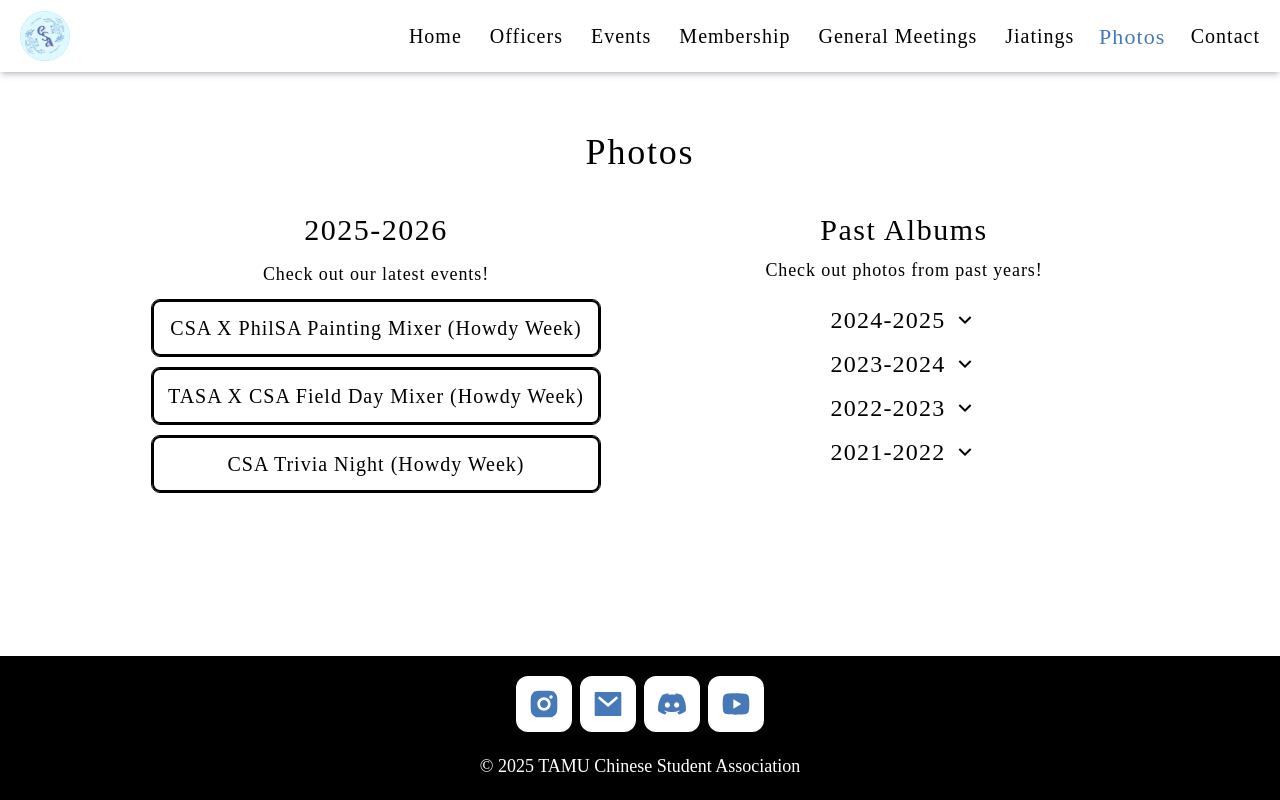
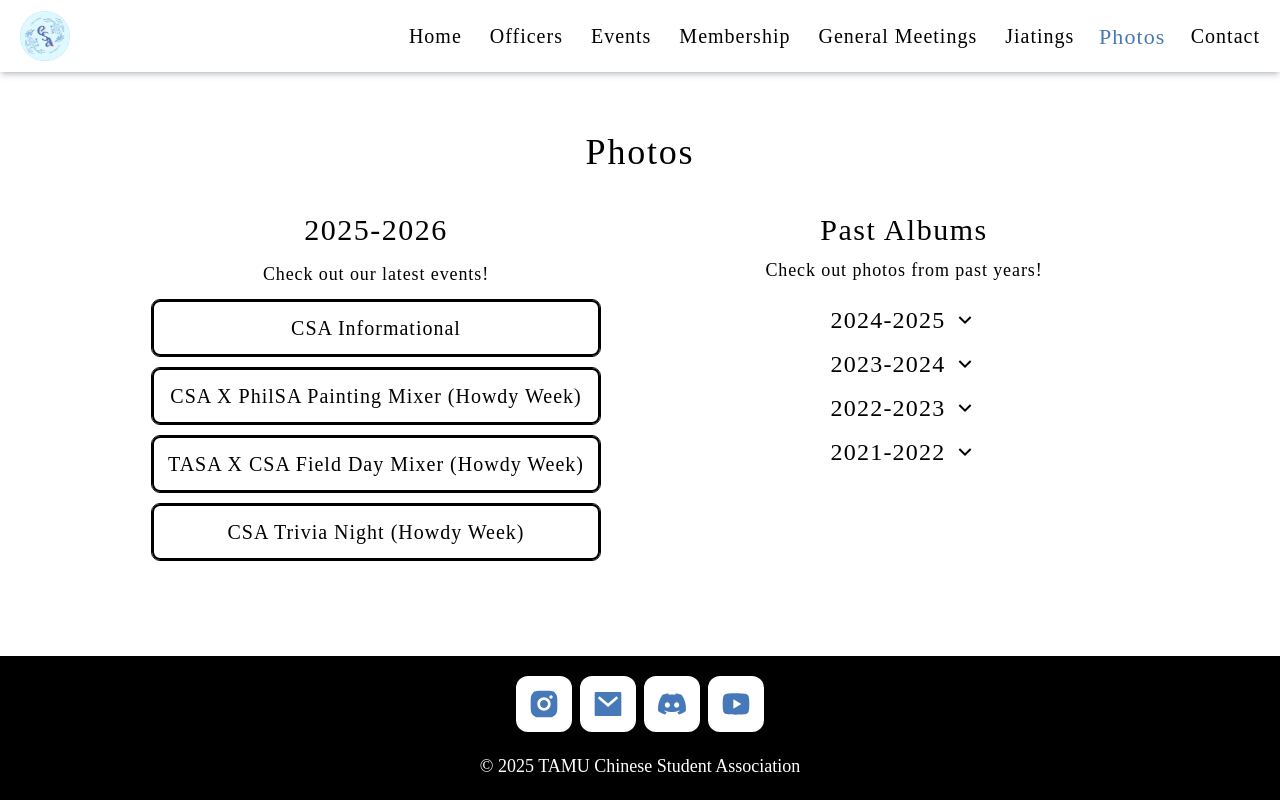
Before and after one commit to tamucsa/website, a Next.js app: page /photos in a window 1280 px wide. Built offline with nearby package versions, Linux system fonts and the light colour scheme; a web font is replaced by a local one.

Commit message:
added informational album

```diff
--- a/src/content/albums/2025-26.ts
+++ b/src/content/albums/2025-26.ts
@@ -56,4 +56,17 @@ export const AlbumList2025_26: Album[] = [
             }
         ]
     },
+    {
+        id: 50,
+        title: "CSA Informational",
+        url: "https://photos.app.goo.gl/QXbiPgdrhseXB5PL7",
+        years: "2025-2026",
+        date: "8/28/2025",
+        groupInfo: [
+            {
+                group: "GM",
+                titleForGroup: "Informational Fall 2025"
+            }
+        ]
+    }
 ];
```
